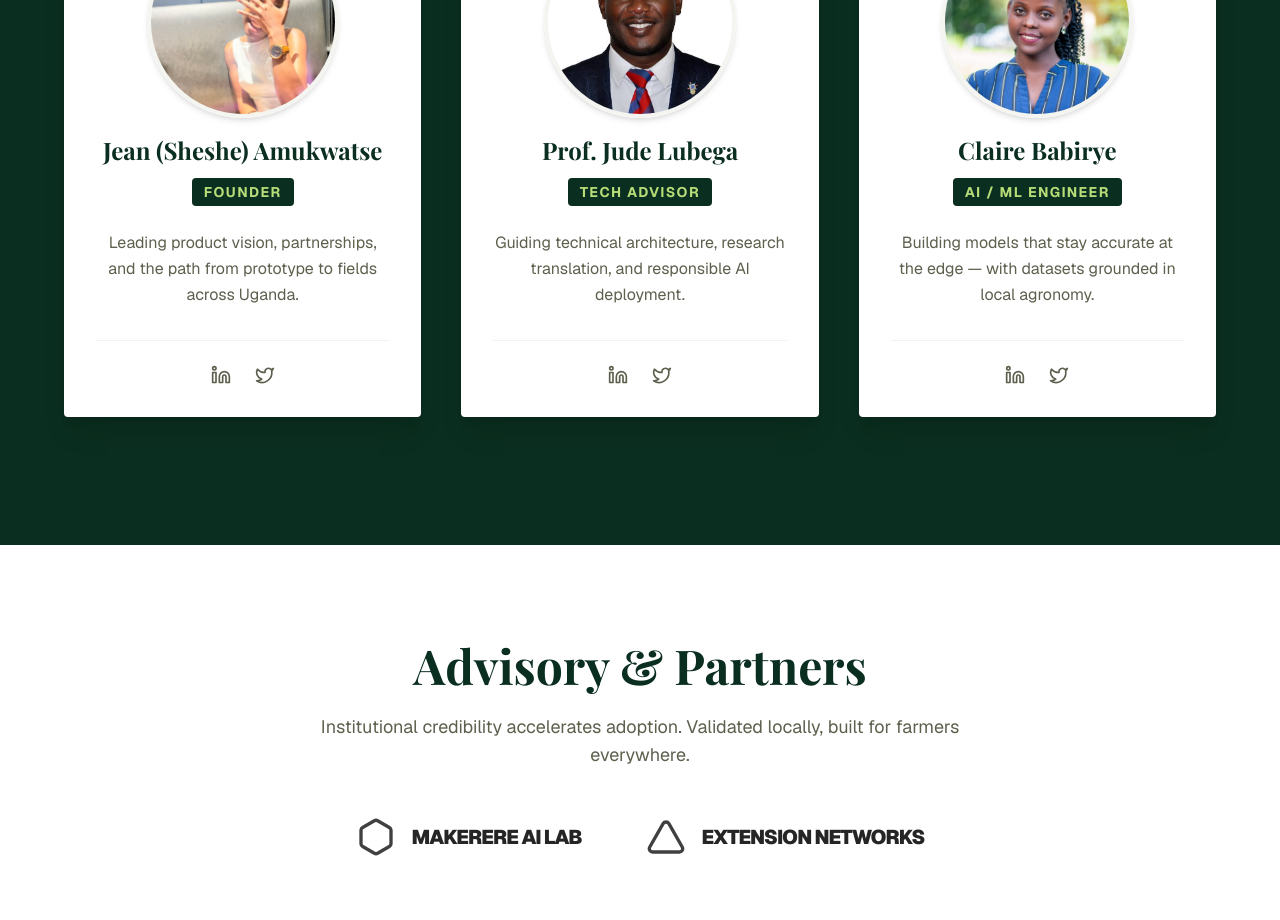
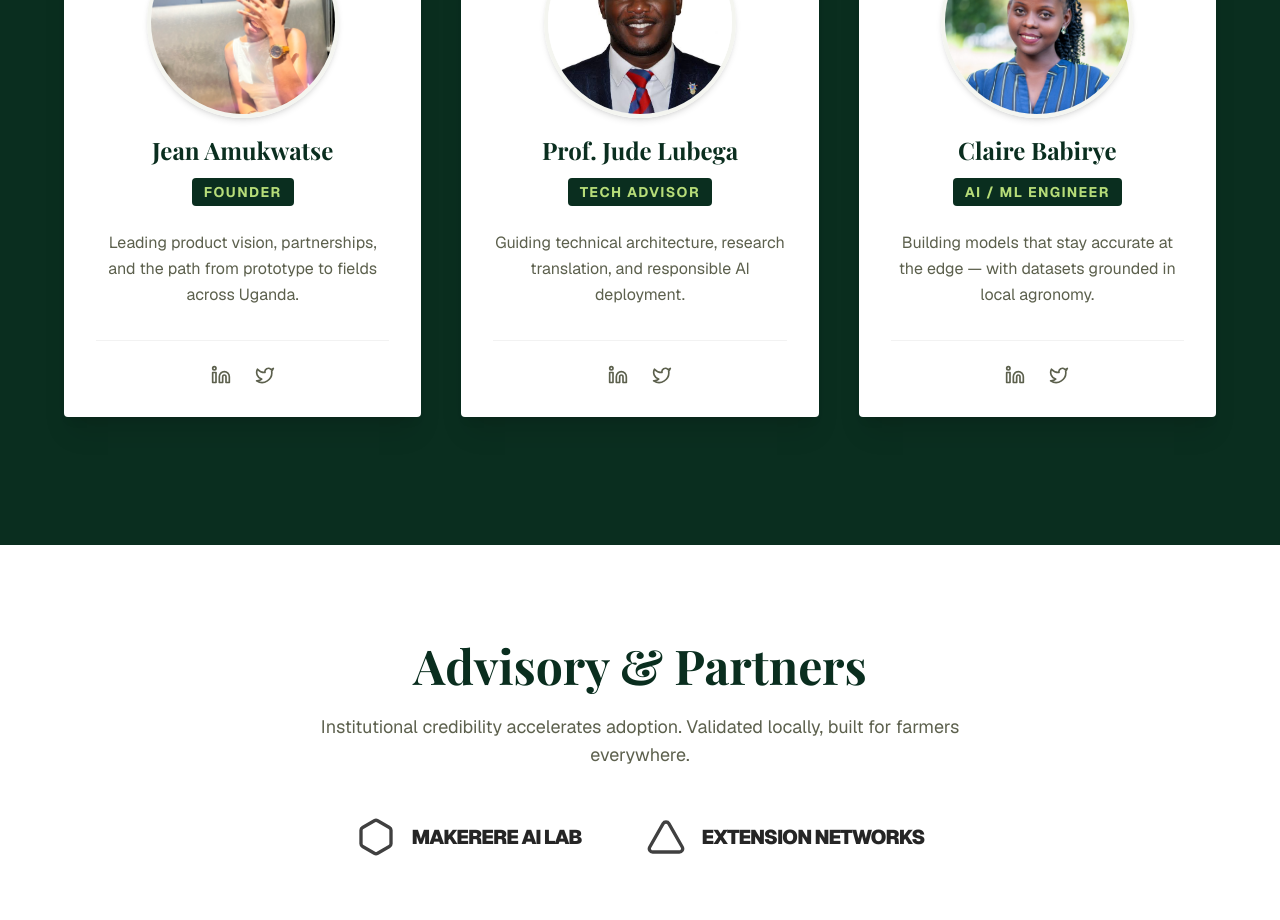
Before and after one commit to fxinyangat/somit-lab, a Next.js app: page /about in a window 1280 px wide. Shown: the part 2400-3320 px from the top of the page. Built offline with nearby package versions, Linux system fonts and the light colour scheme; a web font is replaced by a local one.

Commit message:
name fix Jean

```diff
--- a/src/components/about/AboutContent.tsx
+++ b/src/components/about/AboutContent.tsx
@@ -36,7 +36,7 @@ const values = [
 
 const team = [
   {
-    name: "Jean (Sheshe) Amukwatse",
+    name: "Jean Amukwatse",
     role: "Founder",
     bio: "Leading product vision, partnerships, and the path from prototype to fields across Uganda.",
     linkedin: "#",
```
